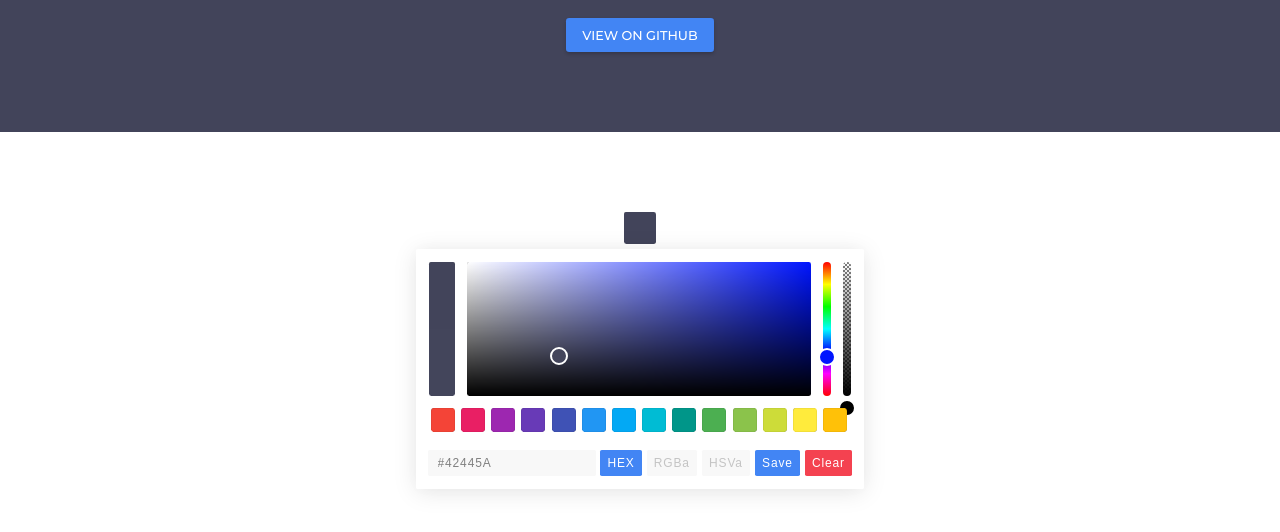
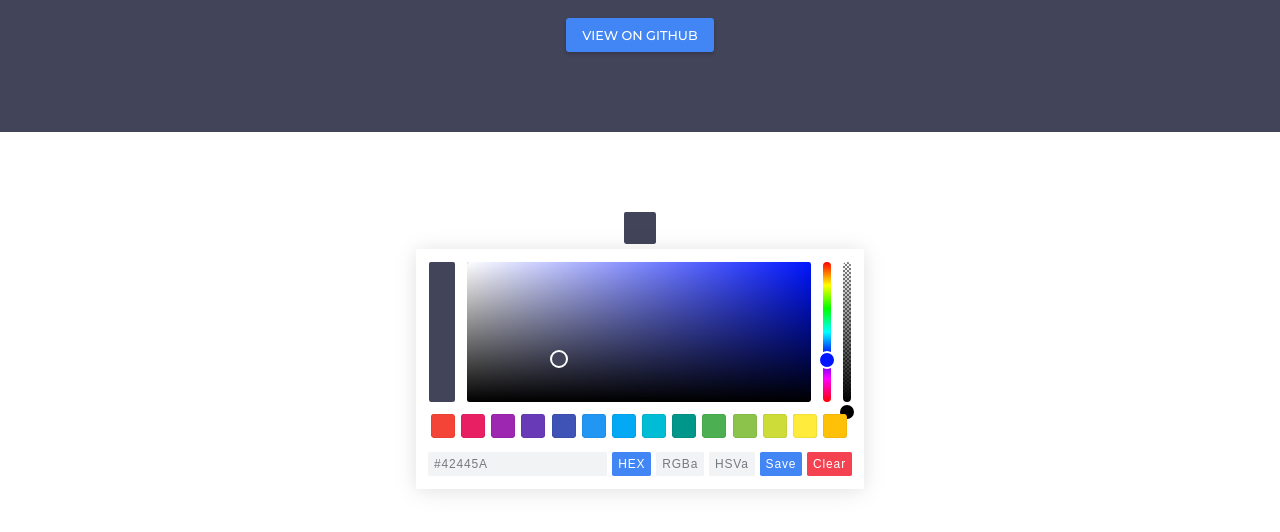
Before and after one commit to simonwep/pickr, a website built with webpack: page index.html in a window 1280 px wide. Both pictures are taken after a click on the element 639 px from the left and 408 px from the top of the page. Shown: the part 180-712 px from the top of the page. Built offline with nearby package versions, Linux system fonts and the light colour scheme.

Commit message:
Prettify outline on focused input fields

```diff
--- a/src/scss/pickr.scss
+++ b/src/scss/pickr.scss
@@ -109,54 +109,54 @@
 .pcr-app .pcr-interaction {
     display: flex;
     align-items: center;
-    margin: 1em -0.2em 0 -0.2em;
+    margin: 0.75em -0.2em 0 -0.2em;
 
     > * {
         margin: 0 0.2em;
     }
 
     input {
-        padding: 0.5em 0.6em;
         border: none;
         outline: none;
         letter-spacing: 0.07em;
         font-size: 0.75em;
         text-align: center;
         cursor: pointer;
-        color: $color-gray-light;
-        background: $color-input-fields;
+        color: $palette-darkgray;
+        background: $palette-snowwhite;
         border-radius: $border-radius-mid;
         transition: all 0.15s;
+        box-shadow: 0 0 0 2px transparent;
+        padding: 0.45em 0.5em;
 
         &:hover {
-            color: $color-gray-default;
+            filter: brightness(0.975);
+        }
+
+        &:focus {
+            box-shadow: 0 0 0 2px rgba($palette-cloud-blue, 0.8);
         }
     }
 
     .pcr-result {
-        color: $color-gray-default;
+        color: $palette-darkgray;
         text-align: left;
         flex-grow: 1;
         min-width: 1em;
         transition: all 0.2s;
         border-radius: $border-radius-mid;
-        background: $color-input-fields;;
+        background: $palette-snowwhite;
         cursor: text;
-        padding-left: 0.8em;
-
-        &:focus {
-            color: $color-blue-active;
-        }
 
         &::selection {
-            background: $color-blue-active;
+            background: $palette-cloud-blue;
             color: #fff;
         }
     }
 
     .pcr-type.active {
         color: #fff;
-        background: $color-blue-active;
+        background: $palette-cloud-blue;
     }
 
     .pcr-clear,
@@ -165,22 +165,21 @@
         width: auto;
     }
 
-    .pcr-save {
-        background: $color-blue-active;
+    .pcr-save,
+    .pcr-clear{
+        color: #fff;
 
         &:hover {
-            background: $color-blue-hover;
-            color: #fff;
+            filter: brightness(0.925);
         }
     }
 
+    .pcr-save {
+        background: $palette-cloud-blue;
+    }
+
     .pcr-clear {
-        background: $color-red-active;
-
-        &:hover {
-            background: $color-red-hover;
-            color: #fff;
-        }
+        background: $palette-soft-red;
     }
 }
 
--- a/src/scss/variables.scss
+++ b/src/scss/variables.scss
@@ -7,18 +7,14 @@ $font-family:
     "Helvetica Neue", Arial, sans-serif, !default;
 
 // Constants
-$box-shadow-app: 0 0.2em 1.5em 0 rgba(0, 0, 0, 0.1), 0 0 1em 0 rgba(0, 0, 0, 0.02) !default;
-$color-input-fields: #f8f8f8 !default;
+$box-shadow-app: 0 0.15em 1.5em 0 rgba(0, 0, 0, 0.1), 0 0 1em 0 rgba(0, 0, 0, 0.03) !default;
 
 // Colors
-$color-blue-active: #4285f4 !default;
-$color-blue-hover: #4370f4 !default;
-
-$color-red-active: #f44250 !default;
-$color-red-hover: #db3d49 !default;
-
-$color-gray-light: #c4c4c4 !default;
-$color-gray-default: #808080 !default;
+$palette-cloud-blue: #4285f4 !default;
+$palette-soft-red: #f44250 !default;
+$palette-snowwhite: #F1F3F4 !default;
+$palette-lightgray: #c4c4c4 !default;
+$palette-darkgray: #75797e !default;
 
 $color-rainbow: linear-gradient(to bottom,
     hsl(0, 100%, 50%),
```
Also changed, not shown: dist/pickr.min.css, 2 other files.
